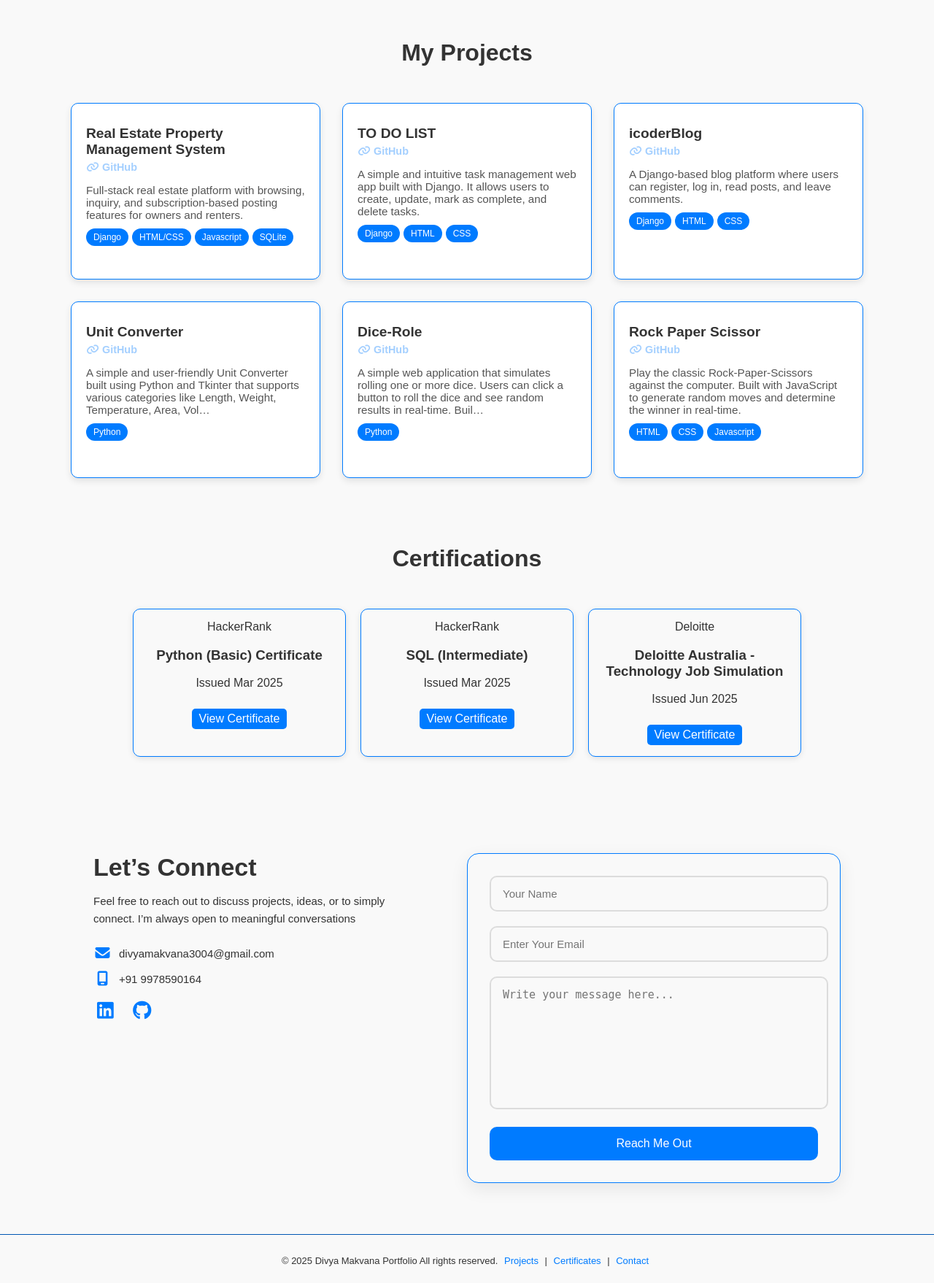
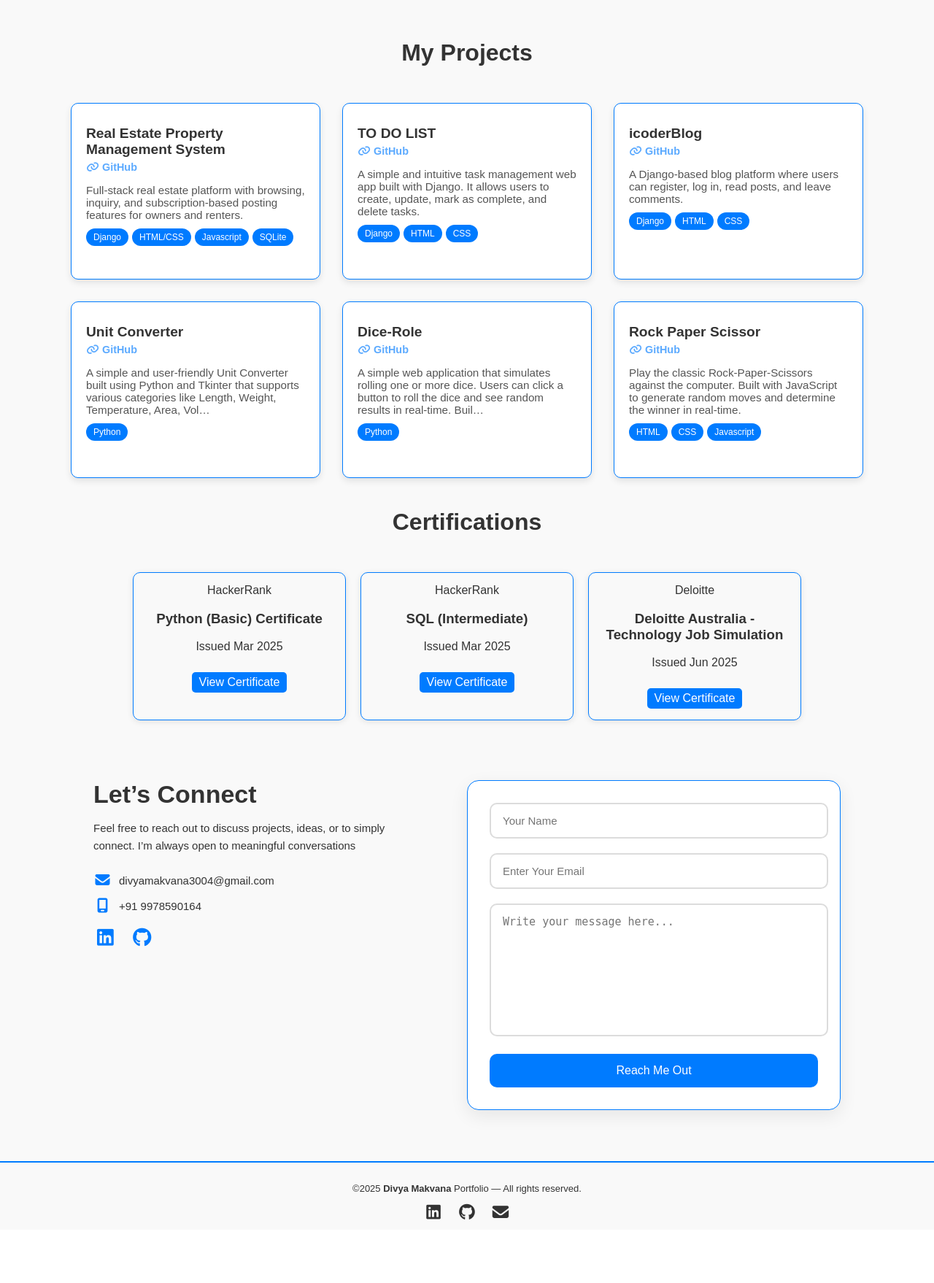
Before and after one commit to divyamakvana/MyPortfolio, a Django app: page / in a window 1280 px wide. Shown: the part 818-2576 px from the top of the page at 73% size. After the commit the page ends 2489 px from the top, so only its background shows below. Run offline with Django 5.2, Linux system fonts and the light colour scheme; data comes from the database, SQL or seed files in the repository.

Commit message:
upadting some features

```diff
--- a/templates/portfolio/home.html
+++ b/templates/portfolio/home.html
@@ -22,6 +22,9 @@
       --navbar-bg: #fff;
       --skill-bg: #ddd;
       --progress-color: #007BFF;
+      --card-bg: #ffffff;
+      --input-bg: #ffffff;
+
     }
 
     body.dark-mode {
@@ -32,6 +35,9 @@
       --navbar-bg: #1a1a1a;
       --skill-bg: #333;
       --progress-color: #1E90FF;
+      --card-bg: #1e1e1e;
+      --input-bg: #2a2a2a;
+
     }
 
     body {
@@ -359,12 +365,11 @@
     }
 
 .muted {
-  color: var(--text-color);
+  color: var(--secondary-color);
+  opacity: 0.8;
   font-size: 0.9rem;
-  opacity: 0.6;
+}
 
-
-}
 
 
     {% comment %} contact {% endcomment %}
@@ -531,8 +536,8 @@
 }
 
 {% comment %} certificatiobs {% endcomment %}
-#certificatations {
-    padding: 2px 20px 20px 20px;
+#certifications {
+    padding: 20px 20px 20px 20px;
     background-color: #f9f9f9;
 
 }
@@ -579,7 +584,24 @@
 .certificate-card a:hover {
     background-color: #0056b3;
 }
+/* Dark Mode Styles */
+body.dark-mode #certifications {
+    background-color: #121212;
+    color: #e0e0e0;
+}
 
+body.dark-mode .certificate-card {
+    background-color: #1e1e1e;
+    border: 1px solid #1E90FF;
+}
+
+body.dark-mode .certificate-card .text-muted {
+    color: #e0e0e0;
+}
+
+body.dark-mode .certificate-card a {
+    color: #e0e0e0;
+}
 
    #footer {
     background-color: #f9f9f9;
@@ -589,25 +611,45 @@
 }
 
 .footer-divider {
-    height: 1px;
-    background-color: #0056b3;  /* color of the divider line */
+    height: 2px;
+    background-color: var(--primary-color);  /* color of the divider line */
     margin-bottom: 5px;      /* space between line and text */
 }
 
-#footer a {
-    color: #007bff;
-    text-decoration: none;
-    margin: 0 5px;
-}
-
-#footer a:hover {
-    text-decoration: underline;
-}
 
 .footer-minimal {
     padding: 10px 0;
+    text-align: center;
+    color: var(--text-color);
+}
+ /* Social icons */
+.footer-social {
+    display: flex;
+    justify-content: center;
+    gap: 18px;
 }
 
+.footer-social a {
+    font-size: 1.4rem;
+    color: var(--text-color);
+    transition: 0.3s;
+}
+
+.footer-social a:hover {
+    color: var(--accent-color);
+    transform: translateY(-3px);
+}
+
+/* Dark Mode Support */
+/* Dark mode styles */
+body.dark-mode #footer {
+    background-color:#121212; /* black background */
+    color:  #e0e0e0; /* light text */
+}
+
+body.dark-mode #footer a {
+    color: #1E90FF; /* blue links */
+}
   </style>
 </head>
 <body>
@@ -818,14 +860,27 @@
 
     <footer id="footer">
     <div class="footer-divider"></div>
+
     <div class="footer-minimal">
-        <p>&copy; 2025 Divya Makvana Portfolio All rights reserved.
-           <a href="#projects">Projects</a> |
-           <a href="#certifications">Certificates</a> |
-           <a href="#contact">Contact</a>
+         <p>
+            &copy;2025 <strong>Divya Makvana</strong> Portfolio — All rights reserved.
+
+
         </p>
+        <div class="footer-social">
+            <a href="https://linkedin.com/in/yourprofile" target="_blank">
+                <i class="fab fa-linkedin"></i>
+            </a>
+            <a href="https://github.com/divyamakvana" target="_blank">
+                <i class="fab fa-github"></i>
+            </a>
+            <a href="mailto:divyamakvana3004@gmail.com">
+                <i class="fas fa-envelope"></i>
+            </a>
+        </div>
     </div>
 </footer>
+
 
 
 
```
Also changed, not shown: portfolio/admin.py (line endings or trailing spaces).
